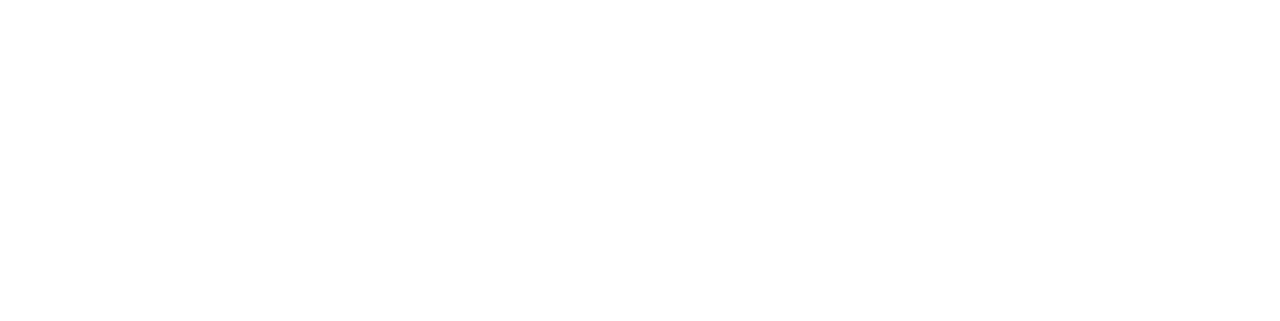
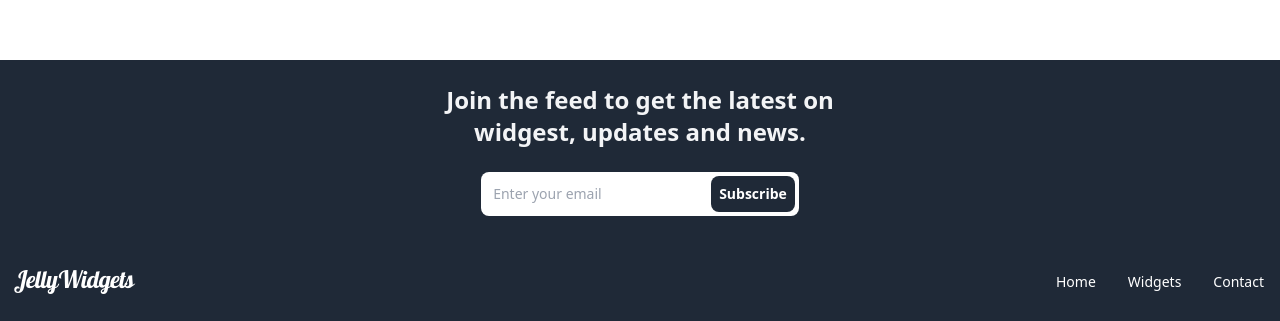
Before and after one commit to Buzzology/jelly-widgets-sam-ui, a React (Create React App) app: page / in a window 1280 px wide. Shown: the part 820-1141 px from the top of the page. Before the commit the page ends 800 px from the top, so only its background shows below. Built offline with nearby package versions, Linux system fonts and the light colour scheme.

Commit message:
[ADD] Add a footer

```diff
--- /dev/null
+++ b/src/layouts/Footer.tsx
@@ -0,0 +1,80 @@
+import React, { useState } from "react";
+import { Link } from "react-router-dom";
+import Logo from "./Logo";
+
+export default function Header() {
+    const [submitting, setSubmitting] = useState(false);
+
+    return (
+        <footer className="flex justify-center px-4 text-gray-100 bg-gray-800">
+            <div className="container py-6">
+                <h1 className="text-center text-lg font-bold lg:text-2xl">
+                    Join the feed to get the latest on <br />
+                    widgest, updates and news.
+                </h1>
+
+                <div className="flex justify-center mt-6">
+                    <div className="bg-white rounded-lg">
+                        <div className="flex flex-wrap justify-between md:flex-row">
+                            <input
+                                type="email"
+                                className="
+                                    m-1
+                                    p-2
+                                    appearance-none
+                                    text-gray-700 text-sm
+                                    border-none
+                                    focus:outline-none
+                                "
+                                v-model="email"
+                                placeholder="Enter your email"
+                            />
+                            <button
+                                className="
+                                    w-full
+                                    m-1
+                                    p-2
+                                    text-sm
+                                    rounded-lg
+                                    font-semibold
+                                    lg:w-auto
+                                    bg-gray-800
+                                    text-white
+                                "
+                            >
+                                {submitting ? (
+                                    <i
+                                        className="
+                                        animate-spin
+                                        material-icons
+                                        text-sm text-white
+                                        pr-6
+                                        pl-6
+                                    "
+                                    >
+                                        autorenew
+                                    </i>
+                                ) : "Subscribe"}
+                            </button>
+                        </div>
+                    </div>
+                </div>
+
+                <div className="h-px mt-6" />
+
+                <div className="flex flex-col items-center justify-between mt-6 md:flex-row">
+                    <Logo color="#FFF" />
+                    <div className="flex mt-4 md:m-0">
+                        <div className="-mx-4">
+                            <Link to="/" className="px-4 text-sm text-link" style={{ color: "#FFF" }}>Home</Link>
+                            <Link to="/widgets" className="px-4 text-sm text-link" style={{ color: "#FFF" }}>Widgets</Link>
+                            <Link to="/contact" className="px-4 text-sm text-link" style={{ color: "#FFF" }}>
+                                Contact
+                            </Link>
+                        </div>
+                    </div>
+                </div>
+            </div>
+        </footer >
+    );
+}
--- a/src/layouts/LayoutDefault.tsx
+++ b/src/layouts/LayoutDefault.tsx
@@ -1,4 +1,5 @@
 import React from 'react';
+import Footer from './Footer';
 import Header from './Header';
 import './logo.css';
 
@@ -6,7 +7,7 @@ const LayoutDefault = ({ children, loading }: { children: React.ReactNode, loadi
     return (
         <>
             <Header />
-            <main>
+            <main className="pb-10 min-h-screen">
                 {!loading && (
                     children
                 )}
@@ -14,6 +15,7 @@ const LayoutDefault = ({ children, loading }: { children: React.ReactNode, loadi
             <div style={{ position: "fixed", bottom: 0, right: 0, height: "75px" }}>
                 {/* <MessagesList /> */}
             </div>
+            <Footer />
         </>
     )
 }
--- a/src/layouts/Logo.tsx
+++ b/src/layouts/Logo.tsx
@@ -1,11 +1,12 @@
 import React from "react";
+import { Link } from "react-router-dom";
 import './logo.css';
 
 export default function Logo({color }: { color: string}) {
     return (
         <header className="header">
-            <div className="container logo" style={{color: color || "#333"}}>
-                <span className="tracking-tight">JellyWidgets</span>
+            <div className="container logo pointer" style={{color: color || "#333"}}>
+                <Link to="/"><span className="tracking-tight">JellyWidgets</span></Link>
             </div>
         </header>
     );
```
